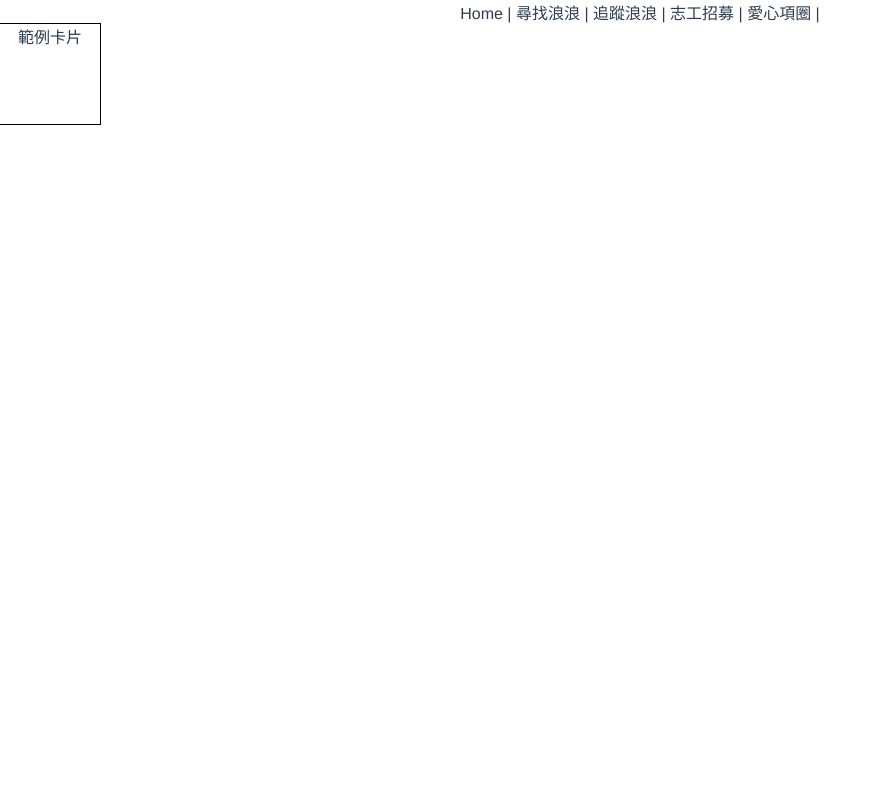
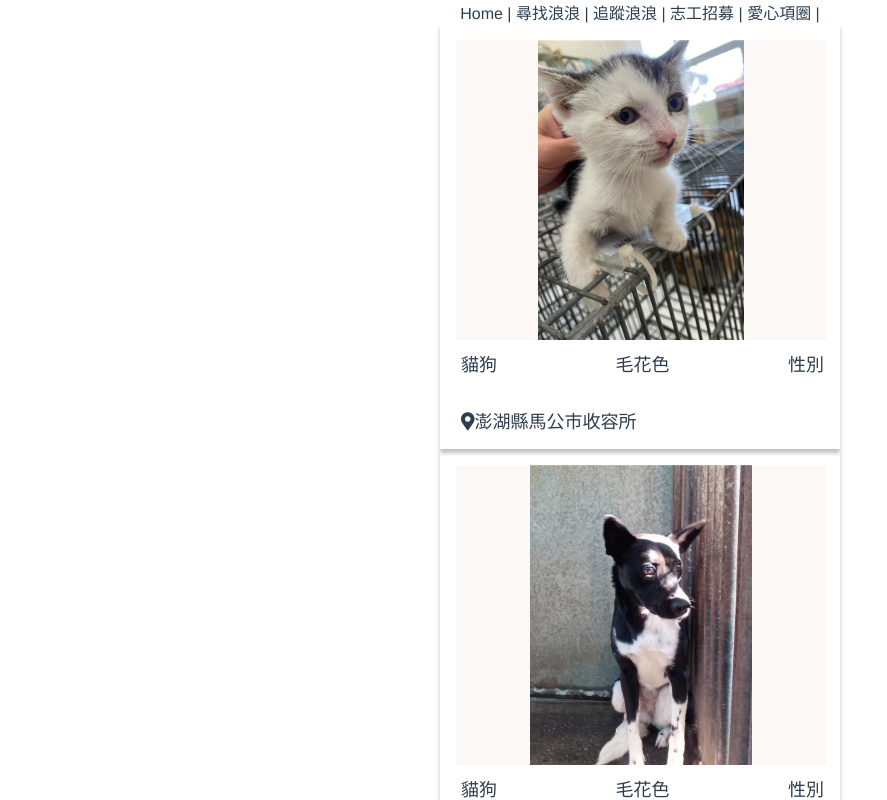
Before and after one commit to sherry-hooo/LangLangAdoption, a Vue app: page /Search in a window 1280 px wide. Shown: the top 800 px of the page, without its empty margins (0-887 px from the left). Built offline with nearby package versions, Linux system fonts and the light colour scheme.

Commit message:
add Card components

```diff
--- a/src/components/Card.vue
+++ b/src/components/Card.vue
@@ -1,13 +1,115 @@
 <template>
   <router-link :to="{ name: 'Description' }">
-    <div class="sample">範例卡片</div>
+    <div class="case_card">
+      <div class="case_image">
+        <img src="@/assets/img/cat2.svg" alt="">
+      </div>
+      <div class="case_info">
+        <span>貓狗</span>
+        <span>毛花色</span>
+        <span>性別</span>
+        <p><i class="fas fa-map-marker-alt"></i>澎湖縣馬公市收容所</p>
+      </div>
+    </div>
+
+    <div class="case_card">
+      <div class="case_image">
+        <img src="@/assets/img/dog1.svg" alt="">
+      </div>
+      <div class="case_info">
+        <span>貓狗</span>
+        <span>毛花色</span>
+        <span>性別</span>
+        <p><i class="fas fa-map-marker-alt"></i>澎湖縣馬公市收容所</p>
+      </div>
+    </div>
+
+    <div class="case_card">
+      <div class="case_image">
+        <img src="@/assets/img/cat1.svg" alt="">
+      </div>
+      <div class="case_info">
+        <span>貓狗</span>
+        <span>毛花色</span>
+        <span>性別</span>
+        <p><i class="fas fa-map-marker-alt"></i>澎湖縣馬公市收容所</p>
+      </div>
+    </div>
   </router-link>
 </template>
 
 <style lang="scss" scoped>
-.sample {
-  width: 100px;
-  height: 100px;
-  outline: 1px solid black;
+
+.case{
+  &_card {
+    display: flex;
+    flex-direction: row;
+    flex-wrap: nowrap;
+    padding: 16px;
+    margin: 0 auto;
+    width: 270px;
+    height: 170px;
+    box-shadow: 0px 4px 4px rgba(0, 0, 0, 0.25);
+
+    @include breakpoint.mobile{
+      flex-direction: column;
+      width: 270px;
+      height: 340px;
+    }
+
+    @include breakpoint.desktop{
+      width: 400px;
+      height: 425px;
+    }
+
+  }
+  &_image {
+    flex-basis: 60%;
+    height: 100%;
+    background: color.$brown_100;
+
+    @include breakpoint.mobile{
+      flex-basis: auto;
+      height: 230px;
+      width: auto;
+    }
+
+    @include breakpoint.desktop{
+      width: 370px;
+      height: 300px;
+    }
+
+    img {
+    margin: 0 auto;
+    width: 100%;
+    height: 100%;
+    object-fit: contain;
+    }
+  }
+
+  &_info {
+    display: flex;
+    flex-direction: column;
+    justify-content: space-between;
+    padding-left: 5px;
+    font-size: 16px;
+
+    @include breakpoint.mobile{
+      flex-grow: 1;
+      flex-direction: row;
+      flex-wrap: wrap;
+      align-content: space-between;
+      margin-top: 10px;
+      font-size: 18px;
+    }
+
+    p{
+      @include breakpoint.mobile{
+        flex-basis: 100%;
+        text-align: left;
+      }
+    }
+  }
 }
+
 </style>
```
